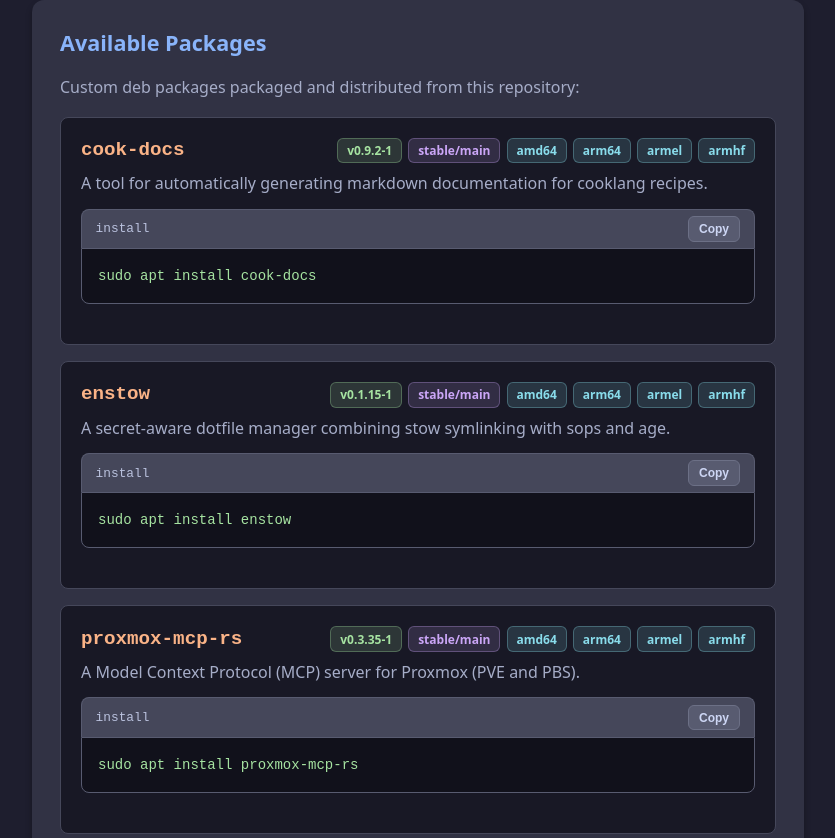
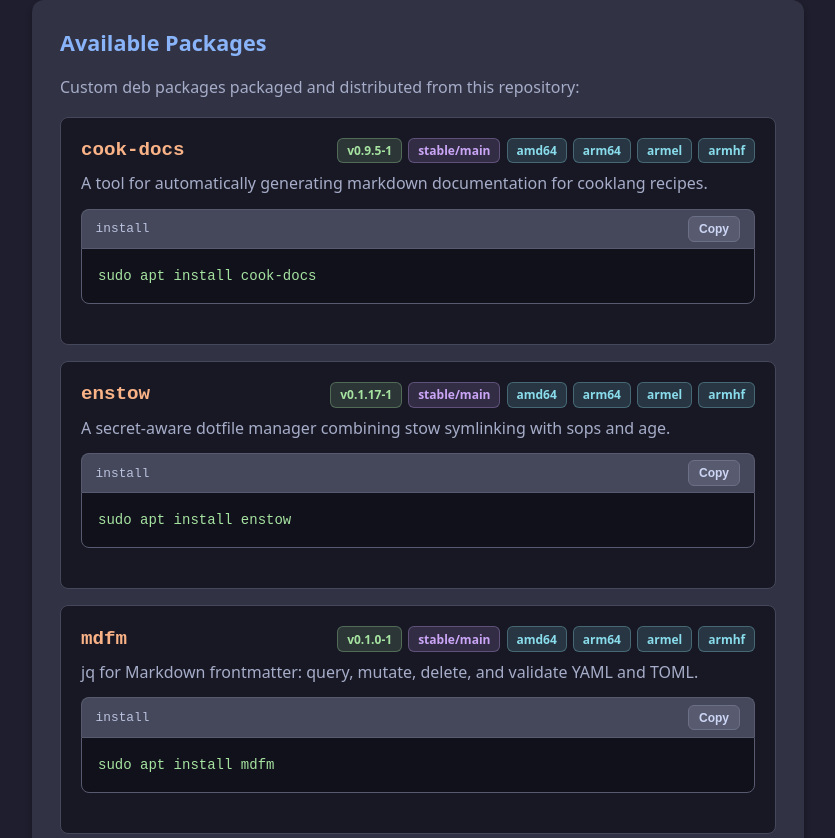
Before and after one commit to nicholaswilde/apt, a plain HTML site: page public/index.html in a window 1280 px wide. Shown: the part 1359-2197 px from the top of the page, without its empty margins (222-1057 px from the left). Drawn offline with Linux system fonts and the light colour scheme.

Commit message:
chore(catalog): sync public/index.html with mdfm 0.1.0

```diff
--- a/public/index.html
+++ b/public/index.html
@@ -121,7 +121,7 @@ sudo apt install &lt;package-name&gt;</code></pre>
           <div class="package-header">
             <span class="package-name">cook-docs</span>
             <div class="package-badges">
-              <span class="badge badge-version">v0.9.2-1</span>
+              <span class="badge badge-version">v0.9.5-1</span>
               <span class="badge badge-component">stable/main</span>
               <span class="badge badge-arch">amd64</span>
               <span class="badge badge-arch">arm64</span>
@@ -147,7 +147,7 @@ sudo apt install &lt;package-name&gt;</code></pre>
           <div class="package-header">
             <span class="package-name">enstow</span>
             <div class="package-badges">
-              <span class="badge badge-version">v0.1.15-1</span>
+              <span class="badge badge-version">v0.1.17-1</span>
               <span class="badge badge-component">stable/main</span>
               <span class="badge badge-arch">amd64</span>
               <span class="badge badge-arch">arm64</span>
@@ -166,6 +166,32 @@ sudo apt install &lt;package-name&gt;</code></pre>
               </button>
             </div>
             <pre class="code-block" id="cmd-install-enstow"><code>sudo apt install enstow</code></pre>
+          </div>
+        </div>
+
+        <div class="package-item">
+          <div class="package-header">
+            <span class="package-name">mdfm</span>
+            <div class="package-badges">
+              <span class="badge badge-version">v0.1.0-1</span>
+              <span class="badge badge-component">stable/main</span>
+              <span class="badge badge-arch">amd64</span>
+              <span class="badge badge-arch">arm64</span>
+              <span class="badge badge-arch">armel</span>
+              <span class="badge badge-arch">armhf</span>
+            </div>
+          </div>
+          <p>
+            jq for Markdown frontmatter: query, mutate, delete, and validate YAML and TOML.
+          </p>
+          <div class="code-container">
+            <div class="code-header">
+              <span>install</span>
+              <button class="copy-btn" data-target="cmd-install-mdfm" title="Copy to clipboard">
+                Copy
+              </button>
+            </div>
+            <pre class="code-block" id="cmd-install-mdfm"><code>sudo apt install mdfm</code></pre>
           </div>
         </div>
 
```
